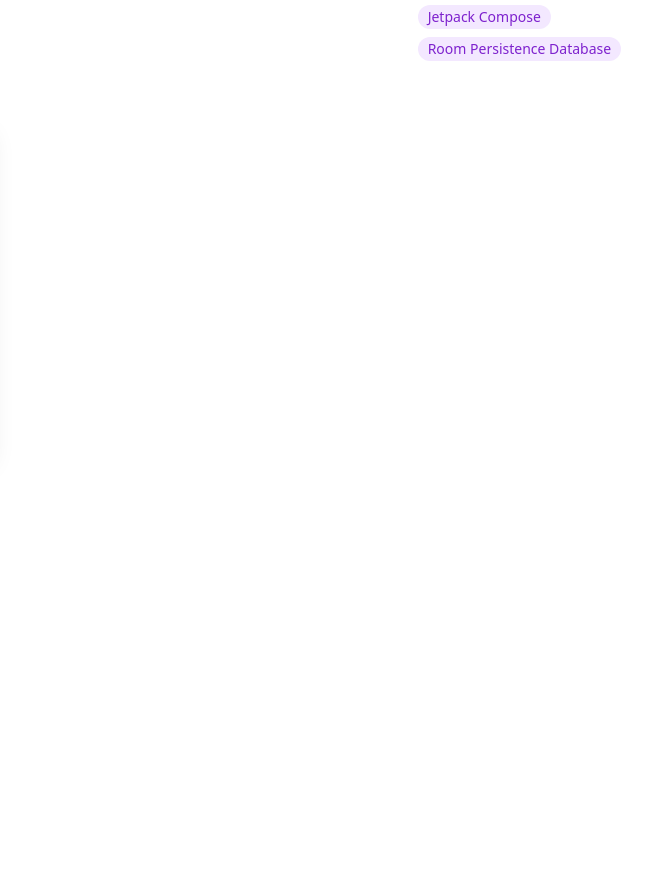
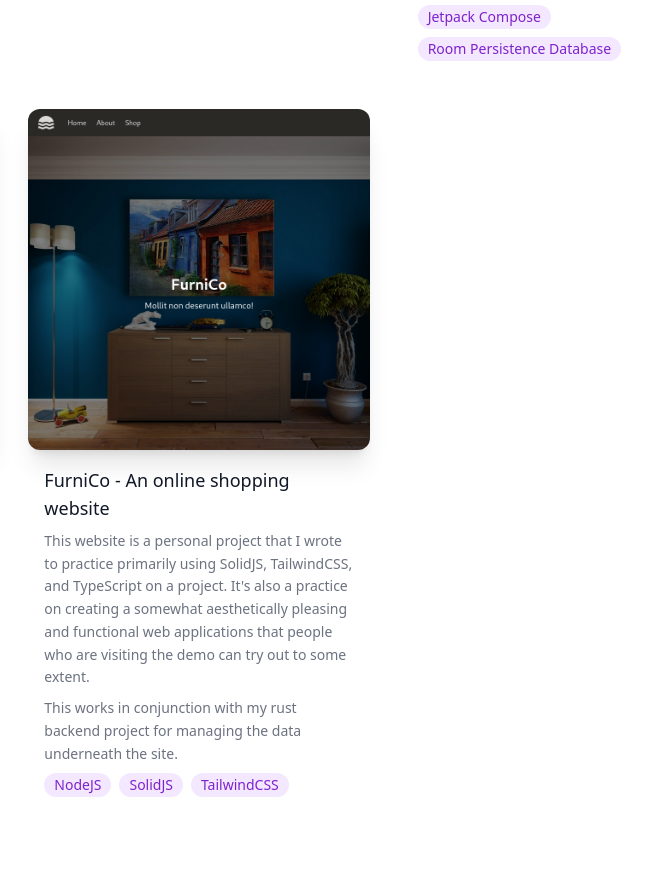
Before and after one commit to chrsrns/personal-projects-portal, a website built with webpack: page index.html in a window 1280 px wide. Shown: the part 925-1802 px from the top of the page, 441-1093 px from the left. Built offline with nearby package versions, Linux system fonts and the light colour scheme.

Commit message:
Aded `furnico` to showcase

```diff
--- a/index.html
+++ b/index.html
@@ -289,6 +289,59 @@
             </div>
           </article>
         </div>
+        <div class="rounded-lg glow-on-hover">
+          <article class="group">
+            <a
+              href="https://chrsrns-projects-server.domcloud.dev/online-shopping-solidjs"
+            >
+              <img
+                alt=""
+                src="img/furnico-thumbnail.png"
+                class="h-full w-full rounded-xl object-cover shadow-xl transition"
+              />
+            </a>
+
+            <div class="p-4">
+              <a
+                href="https://chrsrns-projects-server.domcloud.dev/online-shopping-solidjs"
+              >
+                <h3 class="text-lg font-medium text-gray-900">
+                  FurniCo - An online shopping website
+                </h3>
+              </a>
+
+              <p class="my-2 text-sm/relaxed text-gray-500">
+                This website is a personal project that I wrote to practice
+                primarily using SolidJS, TailwindCSS, and TypeScript on a
+                project. It's also a practice on creating a somewhat
+                aesthetically pleasing and functional web applications that
+                people who are visiting the demo can try out to some extent.
+              </p>
+
+              <p class="my-2 text-sm/relaxed text-gray-500">
+                This works in conjunction with my rust backend project for
+                managing the data underneath the site.
+              </p>
+              <div class="flex flex-wrap gap-2">
+                <span
+                  class="inline-flex items-center justify-center rounded-full bg-purple-100 px-2.5 py-0.5 text-purple-700"
+                >
+                  <p class="whitespace-nowrap text-sm">NodeJS</p>
+                </span>
+                <span
+                  class="inline-flex items-center justify-center rounded-full bg-purple-100 px-2.5 py-0.5 text-purple-700"
+                >
+                  <p class="whitespace-nowrap text-sm">SolidJS</p>
+                </span>
+                <span
+                  class="inline-flex items-center justify-center rounded-full bg-purple-100 px-2.5 py-0.5 text-purple-700"
+                >
+                  <p class="whitespace-nowrap text-sm">TailwindCSS</p>
+                </span>
+              </div>
+            </div>
+          </article>
+        </div>
       </div>
     </div>
     <script src="js/app.js"></script>
```
Also changed, not shown: img/furnico-thumbnail.png (added).
